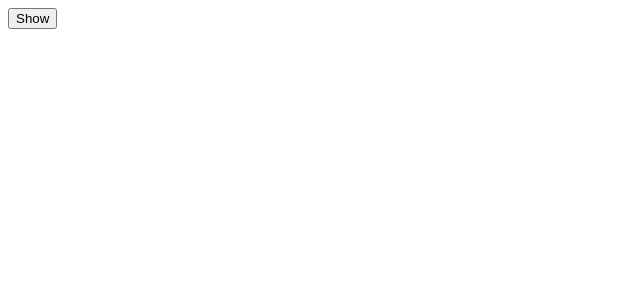
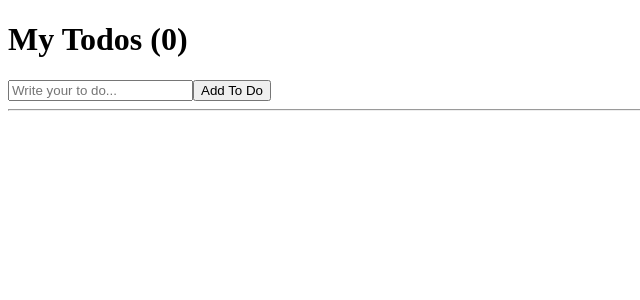
Before and after one commit to IsthisLee/React-for-beginners, a React (Create React App) app in the folder react-cra/: page / in a window 1280 px wide. Shown: the top 300 px of the page, without its empty margins (0-640 px from the left). Built offline with nearby package versions, Linux system fonts and the light colour scheme.

Commit message:
prac: #7.0~7.1 To Do List

```diff
--- a/react-cra/src/App.js
+++ b/react-cra/src/App.js
@@ -1,20 +1,29 @@
-import { useEffect, useState } from 'react';
-
-function Hello() {
-  useEffect(() => {
-    console.log('hi :)');
-    return () => console.log('bye :(');
-  }, []);
-  return <h1>Hello</h1>;
-}
+import { useState } from 'react';
 
 function App() {
-  const [showing, setShowing] = useState(false);
-  const onClick = () => setShowing((prev) => !prev);
+  const [toDo, setToDo] = useState('');
+  const [toDos, setToDos] = useState([]);
+  const onChange = (event) => setToDo(event.target.value);
+  const onSubmit = (event) => {
+    event.preventDefault();
+    if (toDo === '') return;
+    setToDo('');
+    setToDos((currentArr) => [...currentArr, toDo]);
+  };
   return (
     <div>
-      {showing ? <Hello /> : null}
-      <button onClick={onClick}>{showing ? 'Hide' : 'Show'}</button>
+      <h1>My Todos ({toDos.length})</h1>
+      <form onSubmit={onSubmit}>
+        <input
+          value={toDo}
+          onChange={onChange}
+          type="text"
+          placeholder="Write your to do..."
+        />
+        <button>Add To Do</button>
+      </form>
+      <hr/>
+      {toDos.map((item, idx) => <li key={idx}>{item}</li> )}
     </div>
   );
 }
```
